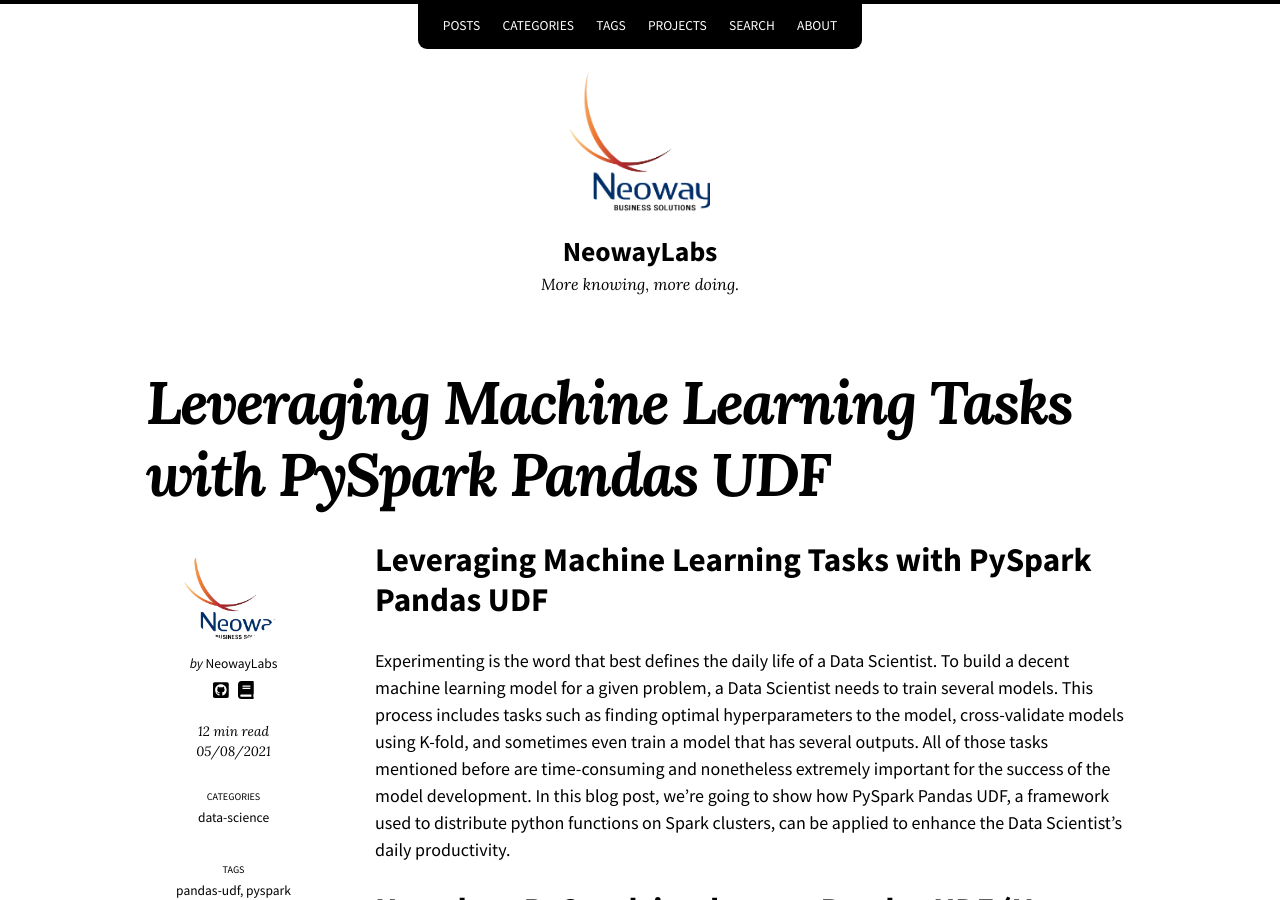
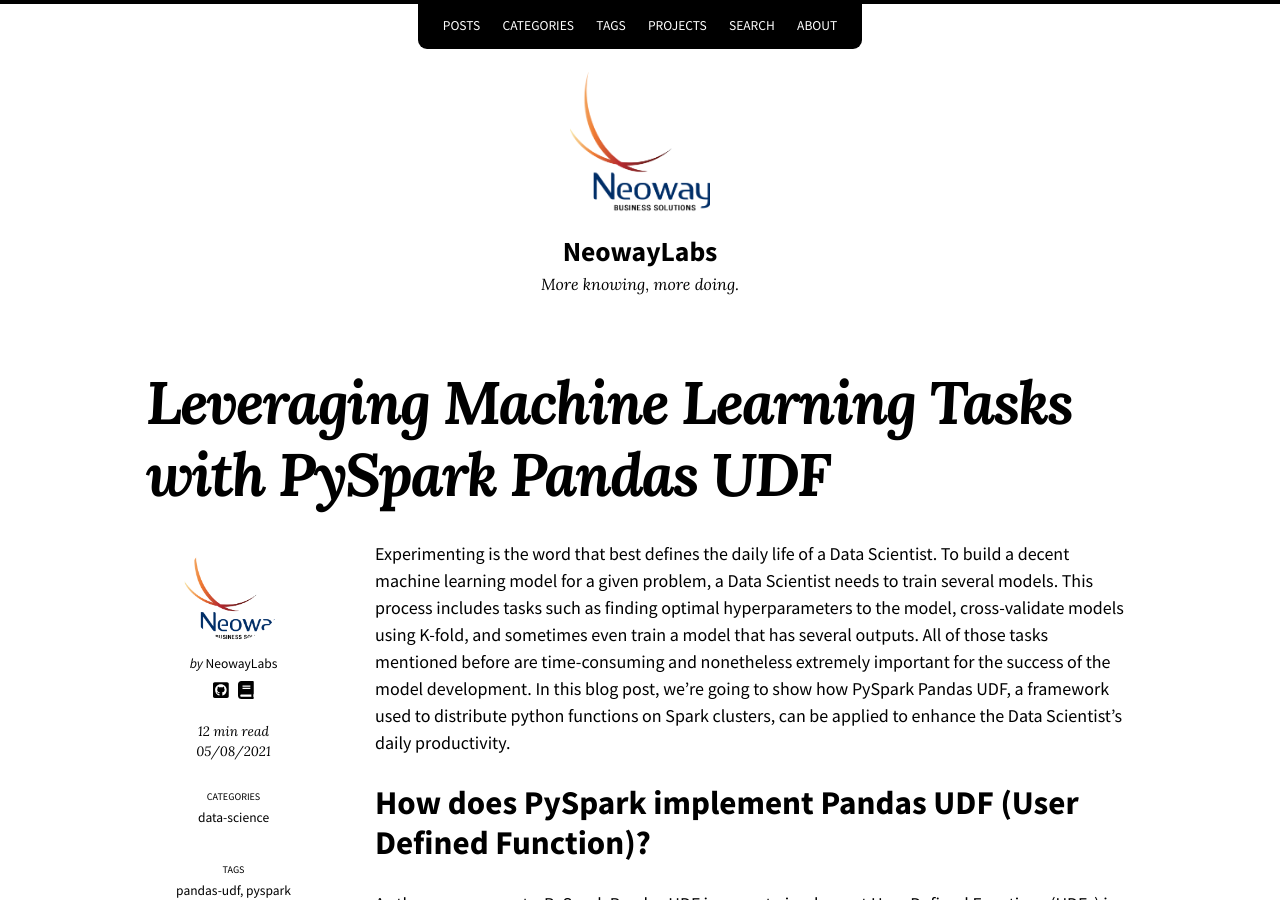
Before and after one commit to NeowayLabs/neowaylabs.github.io, a Jekyll site: the page built from _posts/2021-08-05-Leveraging-Machine-Learning-Tasks-with-PySpark-Pandas-UDF.md, in a window 1280 px wide and 900 px high. Built offline with Jekyll 4.4.1, drawn with Linux system fonts in a browser that asks for light colours; nearby versions of some CDN libraries; comment, search, counter and statistics services are not loaded; some of the changed text lies outside the part shown.

Commit message:
Final version.

```diff
--- a/_posts/2021-08-05-Leveraging-Machine-Learning-Tasks-with-PySpark-Pandas-UDF.md
+++ b/_posts/2021-08-05-Leveraging-Machine-Learning-Tasks-with-PySpark-Pandas-UDF.md
@@ -8,8 +8,6 @@ tags:
 excerpt: "Distributing Machine Learning Tasks using PySpark Pandas UDF"
 ---
 
-
-# Leveraging Machine Learning Tasks with PySpark Pandas UDF
 
 Experimenting is the word that best defines the daily life of a Data Scientist. To build a decent machine learning model for a given problem, a Data Scientist needs to train several models. This process includes tasks such as finding optimal hyperparameters to the model, cross-validate models using K-fold, and sometimes even train a model that has several outputs. All of those tasks mentioned before are time-consuming and nonetheless extremely important for the success of the model development. In this blog post, we're going to show how PySpark Pandas UDF, a framework used to distribute python functions on Spark clusters, can be applied to enhance the Data Scientist's daily productivity.
 
@@ -668,14 +666,14 @@ df_numbers.toPandas()
         text-align: right;
     }
 </style>
-<table border="1" class="dataframe">
+<table border="1" class="dataframe" style="width:150px">
   <thead>
     <tr style="text-align: right;">
       <th></th>
       <th>replication_id</th>
     </tr>
   </thead>
-  <tbody>
+  <tbody style="text-align: right;">
     <tr>
       <th>0</th>
       <td>0</td>
@@ -802,7 +800,7 @@ results.sort('accuracy', ascending=False).toPandas()
         text-align: right;
     }
 </style>
-<table border="1" class="dataframe">
+<table border="1" class="dataframe" style="width:200px">
   <thead>
     <tr style="text-align: right;">
       <th></th>
@@ -810,7 +808,7 @@ results.sort('accuracy', ascending=False).toPandas()
       <th>accuracy</th>
     </tr>
   </thead>
-  <tbody>
+  <tbody style="text-align: right;">
     <tr>
       <th>0</th>
       <td>4</td>
@@ -1145,7 +1143,7 @@ results.sort('accuracy', ascending=False).limit(5).toPandas()
         text-align: right;
     }
 </style>
-<table border="1" class="dataframe">
+<table border="1" class="dataframe" style="width:200px">
   <thead>
     <tr style="text-align: right;">
       <th></th>
@@ -1153,7 +1151,7 @@ results.sort('accuracy', ascending=False).limit(5).toPandas()
       <th>accuracy</th>
     </tr>
   </thead>
-  <tbody>
+  <tbody style="text-align: right;">
     <tr>
       <th>0</th>
       <td>y_6</td>
@@ -1192,3 +1190,7 @@ In this post, we showed some examples of how PySpark Pandas UDF can be used to d
 We hope this can be useful and that you guys enjoyed the content. Please leave your comments and questions below.
 
 See you in the next post. That's all, folks.
+
+
+*Authors: [Igor Siqueira Cortez](https://www.linkedin.com/in/igor-cortez-56793825/), [Vitor Hugo Medeiros De Luca](https://www.linkedin.com/in/vitordeluca/), [Luiz Felipe Manke](https://br.linkedin.com/in/luizmanke/)*
+{: .notice}
```
